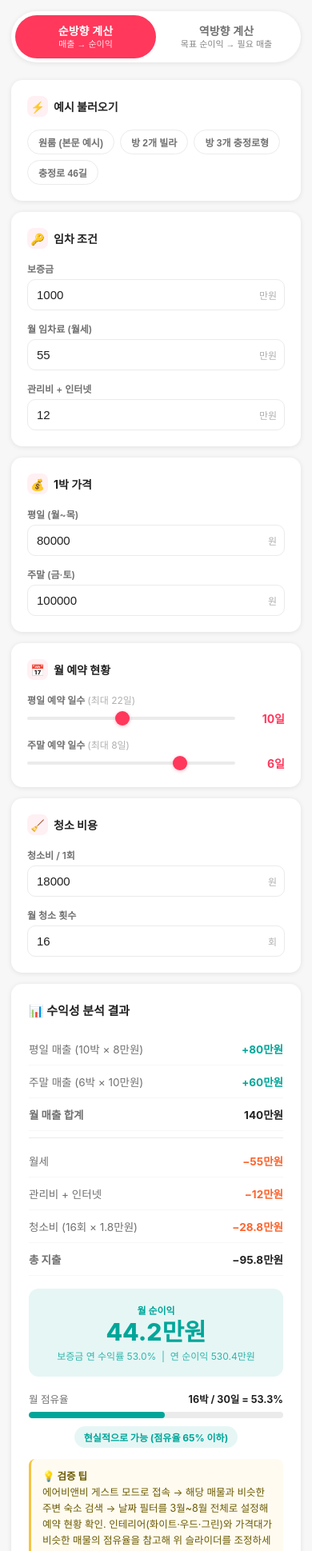
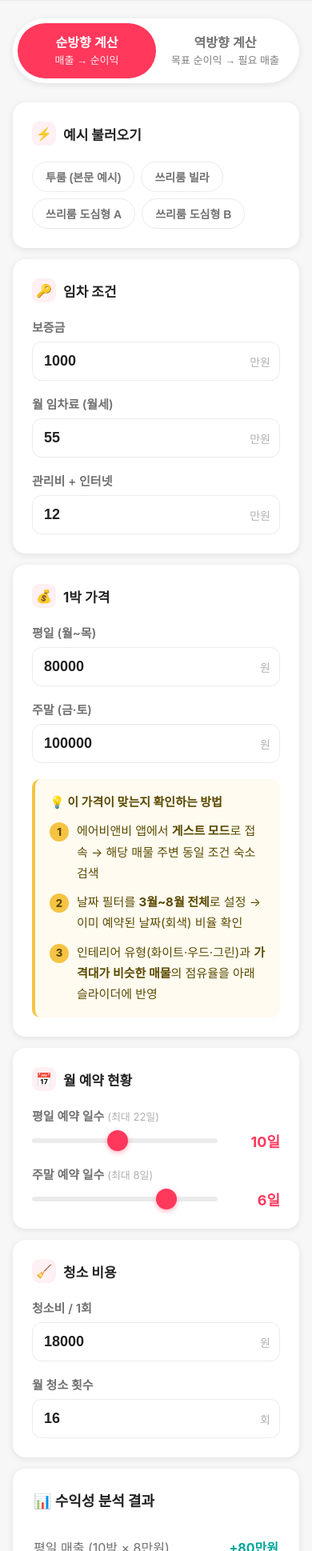
Before and after one commit to tmddks2838-jpg/airbnb-calculator, a plain HTML site: page index.html in a window 390 px wide. Shown: the part 61-2000 px from the top of the page at 80% size. Drawn offline with Linux system fonts and the light colour scheme.

Commit message:
auto: 2026-06-04 11:10

```diff
--- a/index.html
+++ b/index.html
@@ -18,8 +18,8 @@
       --gray-400:   #B0B0B0;
       --gray-600:   #717171;
       --gray-900:   #222222;
-      --radius:     14px;
-      --shadow:     0 1px 6px rgba(0,0,0,.09);
+      --radius:     16px;
+      --shadow:     0 2px 8px rgba(0,0,0,.09);
     }
 
     *, *::before, *::after { box-sizing: border-box; margin: 0; padding: 0; }
@@ -29,34 +29,35 @@
       background: var(--gray-50);
       color: var(--gray-900);
       min-height: 100vh;
+      font-size: 16px;
     }
 
     /* ── Header ── */
     header {
       background: #fff;
       border-bottom: 1px solid var(--gray-100);
-      padding: 14px 20px;
+      padding: 16px 24px;
       display: flex;
       align-items: center;
-      gap: 10px;
+      gap: 12px;
       position: sticky;
       top: 0;
       z-index: 10;
     }
-    .logo { font-size: 22px; color: var(--red); font-weight: 800; letter-spacing: -1px; }
-    header h1 { font-size: 16px; font-weight: 700; }
-    header small { font-size: 12px; color: var(--gray-600); margin-left: auto; }
+    .logo { font-size: 24px; color: var(--red); font-weight: 800; letter-spacing: -1px; }
+    header h1 { font-size: 19px; font-weight: 700; }
+    header small { font-size: 14px; color: var(--gray-600); margin-left: auto; }
 
     /* ── Layout ── */
-    .container { max-width: 860px; margin: 0 auto; padding: 20px 14px 60px; }
+    .container { max-width: 900px; margin: 0 auto; padding: 22px 16px 70px; }
 
     /* ── Mode tabs ── */
     .tabs {
       display: flex;
       background: #fff;
       border-radius: 50px;
-      padding: 5px;
-      margin-bottom: 22px;
+      padding: 6px;
+      margin-bottom: 24px;
       box-shadow: var(--shadow);
     }
     .tab {
@@ -64,56 +65,56 @@
       border: none;
       background: transparent;
       border-radius: 50px;
-      padding: 11px 8px;
+      padding: 14px 10px;
       cursor: pointer;
-      font-size: 14px;
-      font-weight: 600;
+      font-size: 16px;
+      font-weight: 700;
       color: var(--gray-600);
       transition: all .2s;
-      line-height: 1.3;
+      line-height: 1.35;
     }
     .tab.active { background: var(--red); color: #fff; }
-    .tab .sub { font-size: 11px; font-weight: 400; opacity: .85; display: block; }
+    .tab .sub { font-size: 13px; font-weight: 400; opacity: .9; display: block; margin-top: 2px; }
 
     /* ── Card ── */
     .card {
       background: #fff;
       border-radius: var(--radius);
-      padding: 20px;
+      padding: 24px;
       margin-bottom: 14px;
       box-shadow: var(--shadow);
     }
     .card-head {
-      font-size: 14px;
+      font-size: 17px;
       font-weight: 700;
-      margin-bottom: 16px;
+      margin-bottom: 20px;
       display: flex;
       align-items: center;
-      gap: 7px;
+      gap: 9px;
     }
     .card-head .ico {
-      width: 26px; height: 26px;
+      width: 30px; height: 30px;
       background: var(--red-bg);
-      border-radius: 8px;
+      border-radius: 9px;
       display: flex; align-items: center; justify-content: center;
-      font-size: 14px;
+      font-size: 16px;
     }
 
     /* ── Grid ── */
-    .grid { display: grid; grid-template-columns: 1fr 1fr; gap: 14px; }
+    .grid { display: grid; grid-template-columns: 1fr 1fr; gap: 18px; }
     .full { grid-column: 1 / -1; }
 
     /* ── Field ── */
-    .field { display: flex; flex-direction: column; gap: 5px; }
-    .field label { font-size: 12px; font-weight: 600; color: var(--gray-600); }
+    .field { display: flex; flex-direction: column; gap: 8px; }
+    .field label { font-size: 15px; font-weight: 600; color: var(--gray-600); }
     .input-wrap { position: relative; display: flex; align-items: center; }
     .input-wrap input[type="number"] {
       width: 100%;
-      padding: 10px 38px 10px 11px;
+      padding: 13px 44px 13px 14px;
       border: 1.5px solid var(--gray-100);
-      border-radius: 10px;
-      font-size: 15px;
-      font-weight: 500;
+      border-radius: 12px;
+      font-size: 18px;
+      font-weight: 600;
       color: var(--gray-900);
       outline: none;
       transition: border-color .18s;
@@ -123,57 +124,78 @@
     .input-wrap input[type="number"]::-webkit-outer-spin-button { -webkit-appearance: none; }
     .input-wrap input[type="number"]:focus { border-color: var(--red); }
     .unit {
-      position: absolute; right: 10px;
-      font-size: 12px; color: var(--gray-400);
-      pointer-events: none;
+      position: absolute; right: 12px;
+      font-size: 14px; color: var(--gray-400);
+      pointer-events: none; font-weight: 500;
     }
 
     /* ── Slider field ── */
-    .slider-field { display: flex; flex-direction: column; gap: 5px; }
-    .slider-field label { font-size: 12px; font-weight: 600; color: var(--gray-600); }
-    .slider-row { display: flex; align-items: center; gap: 10px; }
+    .slider-field { display: flex; flex-direction: column; gap: 8px; }
+    .slider-field label { font-size: 15px; font-weight: 600; color: var(--gray-600); }
+    .slider-row { display: flex; align-items: center; gap: 14px; }
     input[type="range"] {
       flex: 1; -webkit-appearance: none;
-      height: 4px; border-radius: 2px;
+      height: 6px; border-radius: 3px;
       background: var(--gray-100); outline: none; cursor: pointer;
     }
     input[type="range"]::-webkit-slider-thumb {
       -webkit-appearance: none;
-      width: 18px; height: 18px; border-radius: 50%;
+      width: 26px; height: 26px; border-radius: 50%;
       background: var(--red); cursor: pointer;
-      box-shadow: 0 1px 4px rgba(255,56,92,.35);
+      box-shadow: 0 2px 6px rgba(255,56,92,.4);
     }
     .sval {
-      min-width: 52px; text-align: right;
-      font-size: 14px; font-weight: 700; color: var(--red);
+      min-width: 64px; text-align: right;
+      font-size: 18px; font-weight: 700; color: var(--red);
     }
 
     /* ── Presets ── */
-    .presets { display: flex; gap: 7px; flex-wrap: wrap; }
+    .presets { display: flex; gap: 8px; flex-wrap: wrap; }
     .preset {
-      padding: 6px 13px;
+      padding: 8px 16px;
       border: 1.5px solid var(--gray-100);
       border-radius: 20px;
-      font-size: 12px; font-weight: 600;
+      font-size: 14px; font-weight: 600;
       cursor: pointer; background: #fff; color: var(--gray-600);
       transition: all .18s;
     }
     .preset:hover { border-color: var(--red); color: var(--red); }
 
+    /* ── Tip box (static, inline) ── */
+    .tip-box {
+      background: #FFFBF0;
+      border-left: 4px solid #F6C343;
+      border-radius: 10px;
+      padding: 16px 18px;
+      font-size: 15px;
+      color: #5A4A00;
+      margin-top: 0;
+      line-height: 1.75;
+    }
+    .tip-box strong { font-weight: 700; font-size: 15px; }
+    .tip-box .step { display: flex; gap: 10px; margin-top: 10px; }
+    .tip-box .step-num {
+      min-width: 24px; height: 24px;
+      background: #F6C343; border-radius: 50%;
+      font-size: 13px; font-weight: 800; color: #5A4A00;
+      display: flex; align-items: center; justify-content: center;
+      margin-top: 2px;
+    }
+
     /* ── Result card ── */
     .result-card {
       background: #fff;
       border-radius: var(--radius);
-      padding: 22px;
+      padding: 26px;
       box-shadow: var(--shadow);
     }
-    .result-title { font-size: 15px; font-weight: 700; margin-bottom: 18px; }
+    .result-title { font-size: 18px; font-weight: 700; margin-bottom: 20px; }
 
     .row {
       display: flex; justify-content: space-between; align-items: center;
-      padding: 10px 0;
+      padding: 14px 0;
       border-bottom: 1px solid var(--gray-50);
-      font-size: 13.5px;
+      font-size: 16px;
     }
     .row:last-child { border-bottom: none; }
     .row .lbl { color: var(--gray-600); }
@@ -181,20 +203,20 @@
     .row .val.plus { color: var(--green); }
     .row .val.minus { color: var(--orange); }
 
-    hr.div { border: none; border-top: 1px solid var(--gray-100); margin: 8px 0; }
+    hr.div { border: none; border-top: 1px solid var(--gray-100); margin: 6px 0; }
 
     /* ── Big result box ── */
     .big-result {
-      border-radius: 12px;
-      padding: 18px;
-      margin-top: 16px;
+      border-radius: 14px;
+      padding: 22px 18px;
+      margin-top: 18px;
       text-align: center;
     }
     .big-result.profit { background: var(--green-bg); }
     .big-result.loss   { background: #FDECEA; }
-    .big-result .lbl2  { font-size: 12px; font-weight: 600; margin-bottom: 4px; }
-    .big-result .amount { font-size: 30px; font-weight: 800; line-height: 1; }
-    .big-result .sub   { font-size: 12px; margin-top: 6px; opacity: .8; }
+    .big-result .lbl2  { font-size: 15px; font-weight: 600; margin-bottom: 6px; }
+    .big-result .amount { font-size: 38px; font-weight: 800; line-height: 1; }
+    .big-result .sub   { font-size: 14px; margin-top: 8px; opacity: .85; }
     .big-result.profit .lbl2,
     .big-result.profit .amount,
     .big-result.profit .sub { color: var(--green); }
@@ -203,53 +225,42 @@
     .big-result.loss .sub { color: #C0392B; }
 
     /* ── Occupancy bar ── */
-    .occ-section { margin-top: 18px; }
+    .occ-section { margin-top: 22px; }
     .occ-head {
       display: flex; justify-content: space-between;
-      font-size: 12.5px; color: var(--gray-600); margin-bottom: 7px;
+      font-size: 15px; color: var(--gray-600); margin-bottom: 9px;
     }
     .occ-head strong { color: var(--gray-900); font-weight: 700; }
-    .bar { height: 8px; background: var(--gray-100); border-radius: 4px; overflow: hidden; }
-    .bar-fill { height: 100%; border-radius: 4px; transition: width .4s; }
+    .bar { height: 10px; background: var(--gray-100); border-radius: 5px; overflow: hidden; }
+    .bar-fill { height: 100%; border-radius: 5px; transition: width .4s; }
 
     /* ── Badge ── */
     .badge {
-      display: inline-flex; align-items: center; gap: 5px;
-      padding: 5px 12px; border-radius: 20px;
-      font-size: 12px; font-weight: 700; margin-top: 10px;
+      display: inline-flex; align-items: center; gap: 6px;
+      padding: 7px 16px; border-radius: 20px;
+      font-size: 14px; font-weight: 700; margin-top: 12px;
     }
     .badge.ok   { background: var(--green-bg); color: var(--green); }
     .badge.warn { background: var(--orange-bg); color: var(--orange); }
     .badge.bad  { background: #FDECEA; color: #C0392B; }
 
-    /* ── Tips ── */
-    .tip-box {
-      background: #FFFBF0;
-      border-left: 3px solid #F6C343;
-      border-radius: 8px;
-      padding: 12px 14px;
-      font-size: 12.5px;
-      color: #6B5A00;
-      margin-top: 14px;
-      line-height: 1.6;
-    }
-    .tip-box strong { font-weight: 700; }
-
     /* ── Reverse highlight ── */
     .req-box {
       background: var(--red-bg);
-      border-radius: 12px;
-      padding: 18px;
+      border-radius: 14px;
+      padding: 22px 18px;
       text-align: center;
-      margin-bottom: 16px;
+      margin-bottom: 18px;
     }
-    .req-box .lbl2 { font-size: 12px; font-weight: 600; color: var(--red); margin-bottom: 4px; }
-    .req-box .amount { font-size: 28px; font-weight: 800; color: var(--red); line-height: 1; }
-    .req-box .sub { font-size: 12px; color: var(--red); margin-top: 6px; opacity: .75; }
+    .req-box .lbl2 { font-size: 15px; font-weight: 600; color: var(--red); margin-bottom: 6px; }
+    .req-box .amount { font-size: 36px; font-weight: 800; color: var(--red); line-height: 1; }
+    .req-box .sub { font-size: 14px; color: var(--red); margin-top: 8px; opacity: .8; }
 
-    @media (max-width: 540px) {
+    @media (max-width: 560px) {
       .grid { grid-template-columns: 1fr; }
       .full { grid-column: 1; }
+      .big-result .amount { font-size: 30px; }
+      .req-box .amount { font-size: 28px; }
     }
   </style>
 </head>
@@ -282,10 +293,10 @@
     <div class="card">
       <div class="card-head"><span class="ico">⚡</span> 예시 불러오기</div>
       <div class="presets">
-        <button class="preset" onclick="loadPreset('a')">원룸 (본문 예시)</button>
-        <button class="preset" onclick="loadPreset('b')">방 2개 빌라</button>
-        <button class="preset" onclick="loadPreset('c')">방 3개 충정로형</button>
-        <button class="preset" onclick="loadPreset('d')">충정로 46길</button>
+        <button class="preset" onclick="loadPreset('a')">투룸 (본문 예시)</button>
+        <button class="preset" onclick="loadPreset('b')">쓰리룸 빌라</button>
+        <button class="preset" onclick="loadPreset('c')">쓰리룸 도심형 A</button>
+        <button class="preset" onclick="loadPreset('d')">쓰리룸 도심형 B</button>
       </div>
     </div>
 
@@ -317,10 +328,10 @@
       </div>
     </div>
 
-    <!-- 가격 -->
+    <!-- 가격 + 검증 팁 -->
     <div class="card">
       <div class="card-head"><span class="ico">💰</span> 1박 가격</div>
-      <div class="grid">
+      <div class="grid" style="margin-bottom:20px">
         <div class="field">
           <label>평일 (월~목)</label>
           <div class="input-wrap">
@@ -336,6 +347,23 @@
           </div>
         </div>
       </div>
+
+      <!-- 검증 팁 — 가격 카드 안에 바로 배치 -->
+      <div class="tip-box">
+        <strong>💡 이 가격이 맞는지 확인하는 방법</strong>
+        <div class="step">
+          <span class="step-num">1</span>
+          <span>에어비앤비 앱에서 <strong>게스트 모드</strong>로 접속 → 해당 매물 주변 동일 조건 숙소 검색</span>
+        </div>
+        <div class="step">
+          <span class="step-num">2</span>
+          <span>날짜 필터를 <strong>3월~8월 전체</strong>로 설정 → 이미 예약된 날짜(회색) 비율 확인</span>
+        </div>
+        <div class="step">
+          <span class="step-num">3</span>
+          <span>인테리어 유형(화이트·우드·그린)과 <strong>가격대가 비슷한 매물</strong>의 점유율을 아래 슬라이더에 반영</span>
+        </div>
+      </div>
     </div>
 
     <!-- 예약 -->
@@ -343,7 +371,7 @@
       <div class="card-head"><span class="ico">📅</span> 월 예약 현황</div>
       <div class="grid">
         <div class="slider-field">
-          <label>평일 예약 일수 <span style="color:var(--gray-400);font-weight:400">(최대 22일)</span></label>
+          <label>평일 예약 일수 <span style="color:var(--gray-400);font-weight:400;font-size:13px">(최대 22일)</span></label>
           <div class="slider-row">
             <input type="range" id="f_wdn" min="0" max="22" value="10"
               oninput="sv('f_wdn','f_wdn_v');calc()">
@@ -351,7 +379,7 @@
           </div>
         </div>
         <div class="slider-field">
-          <label>주말 예약 일수 <span style="color:var(--gray-400);font-weight:400">(최대 8일)</span></label>
+          <label>주말 예약 일수 <span style="color:var(--gray-400);font-weight:400;font-size:13px">(최대 8일)</span></label>
           <div class="slider-row">
             <input type="range" id="f_wen" min="0" max="8" value="6"
               oninput="sv('f_wen','f_wen_v');calc()">
@@ -435,10 +463,10 @@
       </div>
     </div>
 
-    <!-- 가격 (역산용) -->
+    <!-- 가격 + 검증 팁 -->
     <div class="card">
-      <div class="card-head"><span class="ico">💰</span> 1박 가격 <span style="font-size:12px;font-weight:400;color:var(--gray-600)">(점유율 역산에 사용)</span></div>
-      <div class="grid">
+      <div class="card-head"><span class="ico">💰</span> 1박 가격 <span style="font-size:14px;font-weight:400;color:var(--gray-600)">(점유율 역산에 사용)</span></div>
+      <div class="grid" style="margin-bottom:20px">
         <div class="field">
           <label>평일</label>
           <div class="input-wrap">
@@ -452,6 +480,23 @@
             <input type="number" id="r_wep" value="100000" oninput="calcRev()">
             <span class="unit">원</span>
           </div>
+        </div>
+      </div>
+
+      <!-- 검증 팁 — 가격 카드 안에 바로 배치 -->
+      <div class="tip-box">
+        <strong>💡 가격 설정 전 주변 매물 확인 방법</strong>
+        <div class="step">
+          <span class="step-num">1</span>
+          <span>에어비앤비 앱에서 <strong>게스트 모드</strong>로 접속 → 해당 매물 주변 동일 조건 숙소 검색</span>
+        </div>
+        <div class="step">
+          <span class="step-num">2</span>
+          <span>날짜 필터를 <strong>3월~8월 전체</strong>로 설정 → 이미 예약된 날짜(회색) 비율 확인</span>
+        </div>
+        <div class="step">
+          <span class="step-num">3</span>
+          <span>확인한 점유율 수준에서 <strong>역방향 결과의 필요 점유율</strong>과 비교 → 달성 가능 여부 판단</span>
         </div>
       </div>
     </div>
@@ -558,19 +603,12 @@ function calc() {
       <div class="bar"><div class="bar-fill" style="width:${Math.min(occ,100)}%;background:${barColor(occ)}"></div></div>
       <div style="text-align:center"><span class="badge ${bc}">${bl}</span></div>
     </div>
-
-    <div class="tip-box">
-      <strong>💡 검증 팁</strong><br>
-      에어비앤비 게스트 모드로 접속 → 해당 매물과 비슷한 주변 숙소 검색 →
-      날짜 필터를 3월~8월 전체로 설정해 예약 현황 확인.
-      인테리어(화이트·우드·그린)와 가격대가 비슷한 매물의 점유율을 참고해 위 슬라이더를 조정하세요.
-    </div>
   `;
 }
 
 // ─── REVERSE ───────────────────────────────────────────
 function calcRev() {
-  const tgt  = n('r_tgt');    // 만원
+  const tgt  = n('r_tgt');
   const dep  = n('r_dep');
   const rent = n('r_rent');
   const mgmt = n('r_mgmt');
@@ -582,7 +620,7 @@ function calcRev() {
   const reqRevMan     = tgt + expenseMan;
   const reqDailyMan   = reqRevMan / 30;
 
-  // reverse-solve occupancy: fill weekends first (8 days), then weekdays (22 days)
+  // 주말(8일) 먼저 채우고, 나머지를 평일로 역산
   let remaining = reqRevMan * 10000;
   const maxWeekendRev = wep * 8;
   const weekendUsed = Math.min(maxWeekendRev, remaining);
@@ -627,13 +665,6 @@ function calcRev() {
       <div class="bar"><div class="bar-fill" style="width:${Math.min(occ,100)}%;background:${barColor(occ)}"></div></div>
       <div style="text-align:center"><span class="badge ${bc}">${bl}</span></div>
     </div>
-
-    <div class="tip-box">
-      <strong>💡 역방향 활용법</strong><br>
-      ① 목표 순이익 슬라이더를 조정 → 필요 점유율 확인<br>
-      ② 에어비앤비에서 주변 유사 매물 점유율 실측<br>
-      ③ 실측 점유율 ≥ 필요 점유율이면 <strong>투자 진입 검토</strong>, 미달이면 가격 조정 또는 매물 재검토
-    </div>
   `;
 }
 
```
